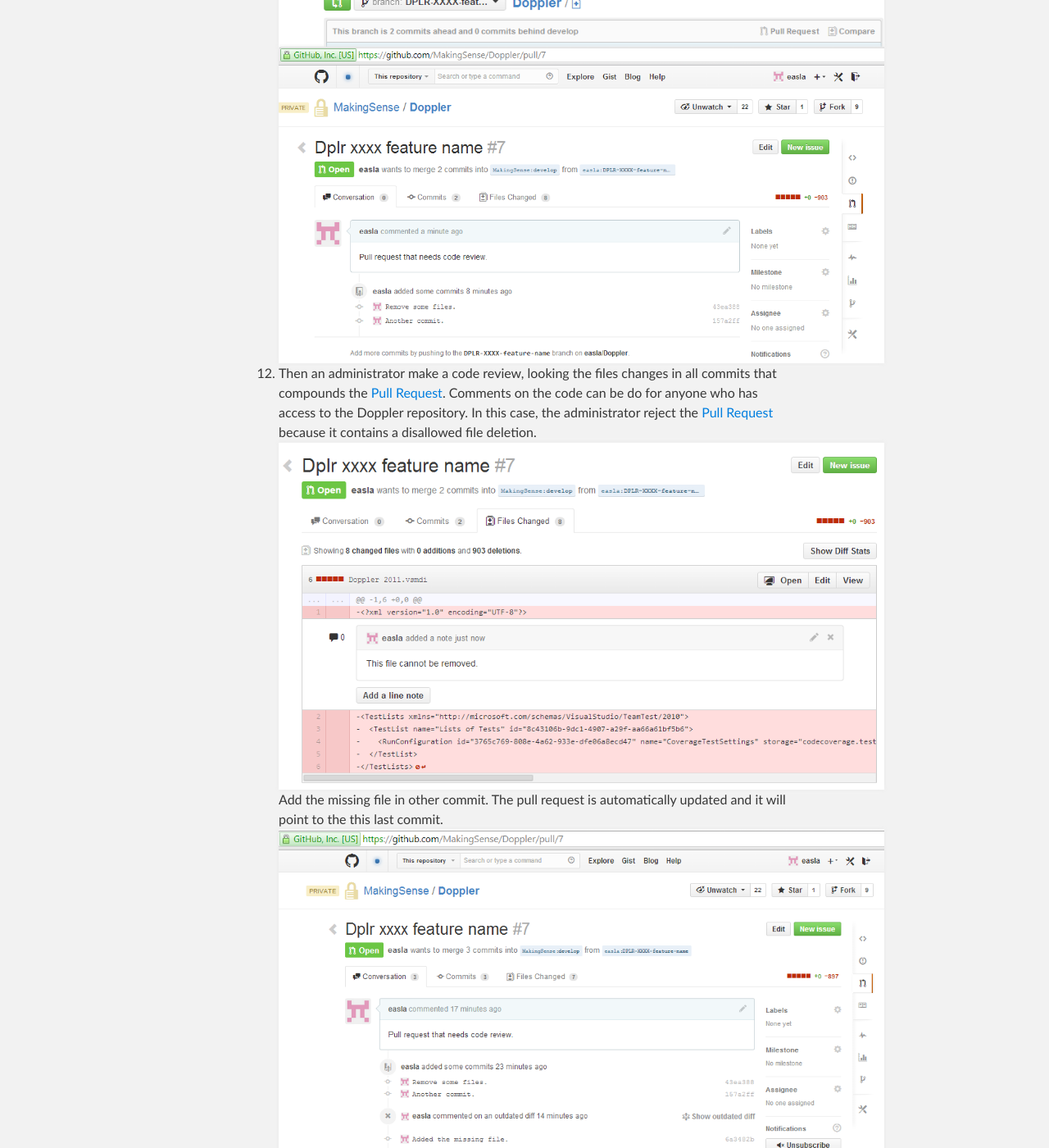
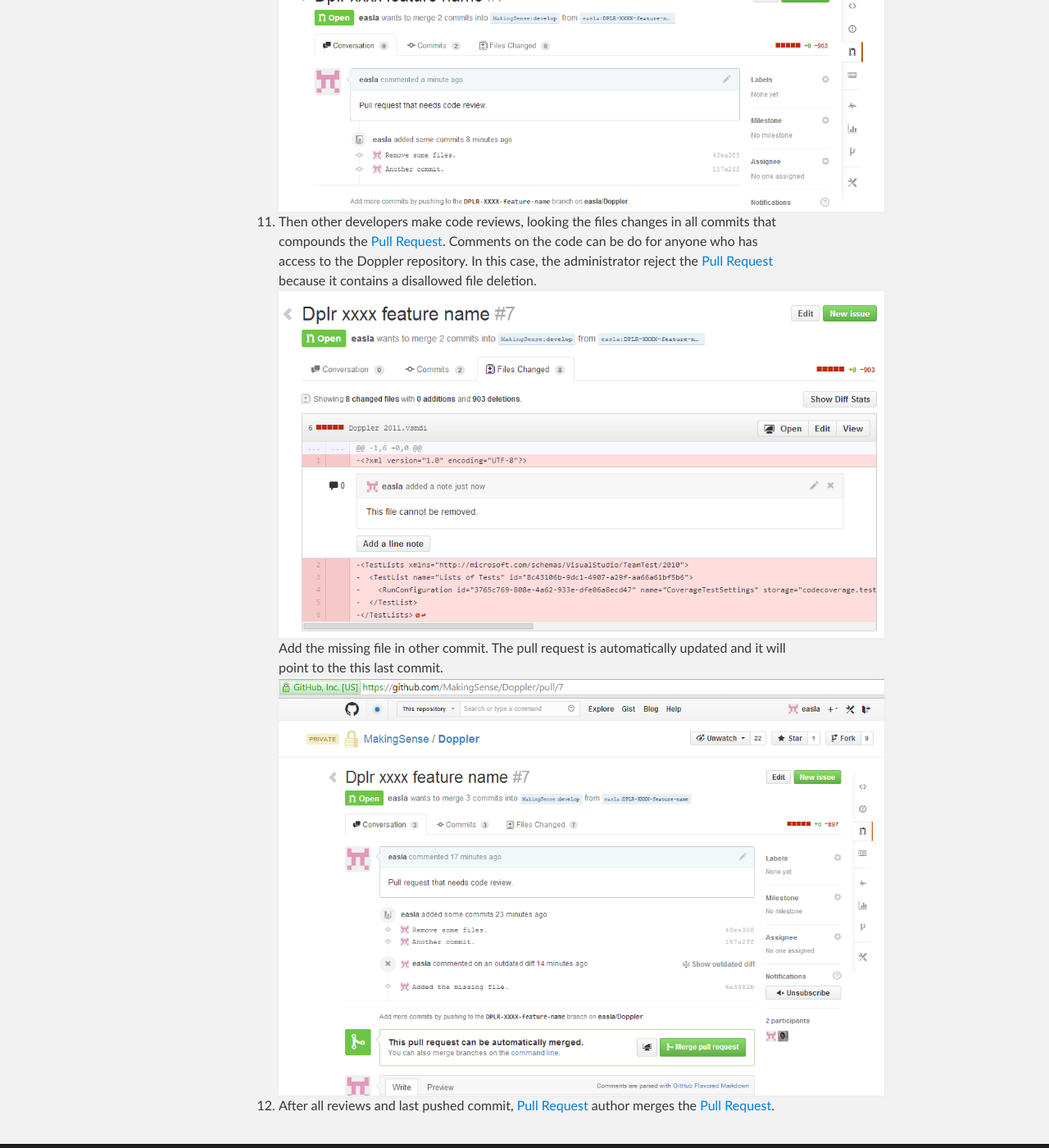
Before and after one commit to MakingSense/makingsense.github.io, a Jekyll site: the page built from migration-to-git/4-flows/doppler-flow-example.md, in a window 1280 px wide and 1400 px high, scrolled down 5809 px. Shown: the whole window at 82% size. Built offline with Jekyll 4.4.1, drawn with Linux system fonts in a browser that asks for light colours; some of the changed text lies outside the part shown.

Commit message:
Update doppler-flow-example.md

```diff
--- a/migration-to-git/4-flows/doppler-flow-example.md
+++ b/migration-to-git/4-flows/doppler-flow-example.md
@@ -66,7 +65,7 @@
 
 	![pull request done](doppler-flow-example/pull_request_done.png)
 
-12. Then an administrator make a code review, looking the files changes in all commits that compounds the [Pull Request].  Comments on the code can be do for anyone who has access to the Doppler repository. In this case, the administrator reject the [Pull Request] because it contains a disallowed file deletion.
+12. Then other developers make code reviews, looking the files changes in all commits that compounds the [Pull Request].  Comments on the code can be do for anyone who has access to the Doppler repository. In this case, the administrator reject the [Pull Request] because it contains a disallowed file deletion.
 
 	![code review](doppler-flow-example/code_review.png)
 
@@ -74,7 +73,7 @@
 
 	![change from code review](doppler-flow-example/change_from_code_review.png)
 
-13. After the last pushed commit, the administrator of the main repository approves and merge the [Pull Request].
+13. After all reviews and last pushed commit, [Pull Request] author merges the [Pull Request].
 
 [github]: https://www.github.com
 [GitExtensions]: https://code.google.com/p/gitextensions/
```
Also changed, not shown: other parts of migration-to-git/4-flows/doppler-flow-example.md (+0 -1 lines).
